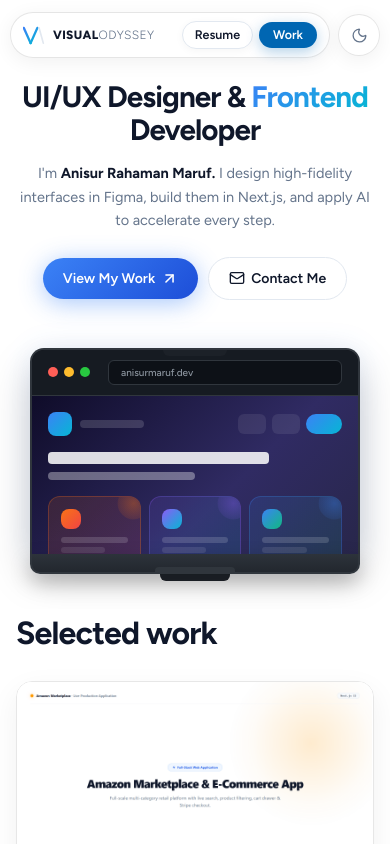
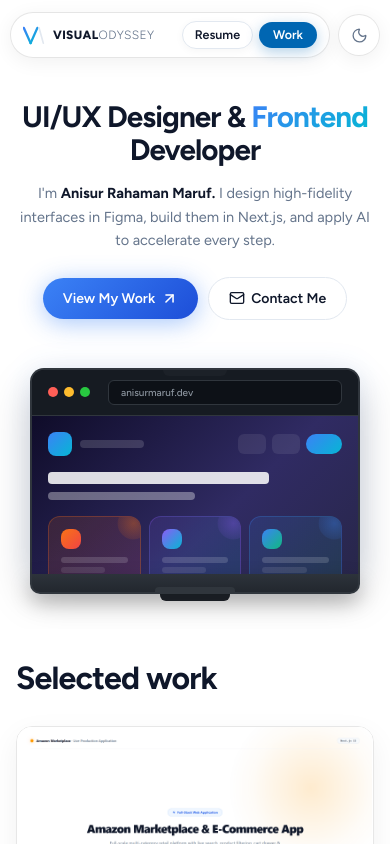
Before and after one commit to maruf320101/Visual-odyssey, a Next.js app: page / in a window 390 px wide. Shown: the top 844 px of the page. Built offline with nearby package versions, Linux system fonts and the light colour scheme.

Commit message:
Adjust top spacing: add 20px to Hero, 25px to Selected work on mobile

```diff
--- a/components/Hero.tsx
+++ b/components/Hero.tsx
@@ -170,7 +170,7 @@ function ScrollIndicator() {
 export default function Hero() {
   return (
     <section
-      className="min-h-0 sm:min-h-screen sm:min-h-[100svh] flex flex-col justify-start sm:justify-between items-center px-4 sm:px-6 lg:px-8 pt-[68px] sm:pt-[150px] pb-4 sm:pb-16 relative overflow-hidden"
+      className="min-h-0 sm:min-h-screen sm:min-h-[100svh] flex flex-col justify-start sm:justify-between items-center px-4 sm:px-6 lg:px-8 pt-[88px] sm:pt-[150px] pb-4 sm:pb-16 relative overflow-hidden"
       aria-labelledby="hero-heading"
     >
       {/* ── Main grid ── */}
--- a/components/WorkSection.tsx
+++ b/components/WorkSection.tsx
@@ -239,7 +239,7 @@ export default function WorkSection() {
   return (
     <section
       id="work"
-      className="w-full mx-auto px-4 sm:px-6 lg:px-8 pt-0 sm:pt-[50px] pb-12 sm:pb-32 scroll-mt-[45px] max-w-[1450px]"
+      className="w-full mx-auto px-4 sm:px-6 lg:px-8 pt-[25px] sm:pt-[50px] pb-12 sm:pb-32 scroll-mt-[45px] max-w-[1450px]"
     >
       {/* Header */}
       <div className="mb-6 sm:mb-14 text-left">
```
